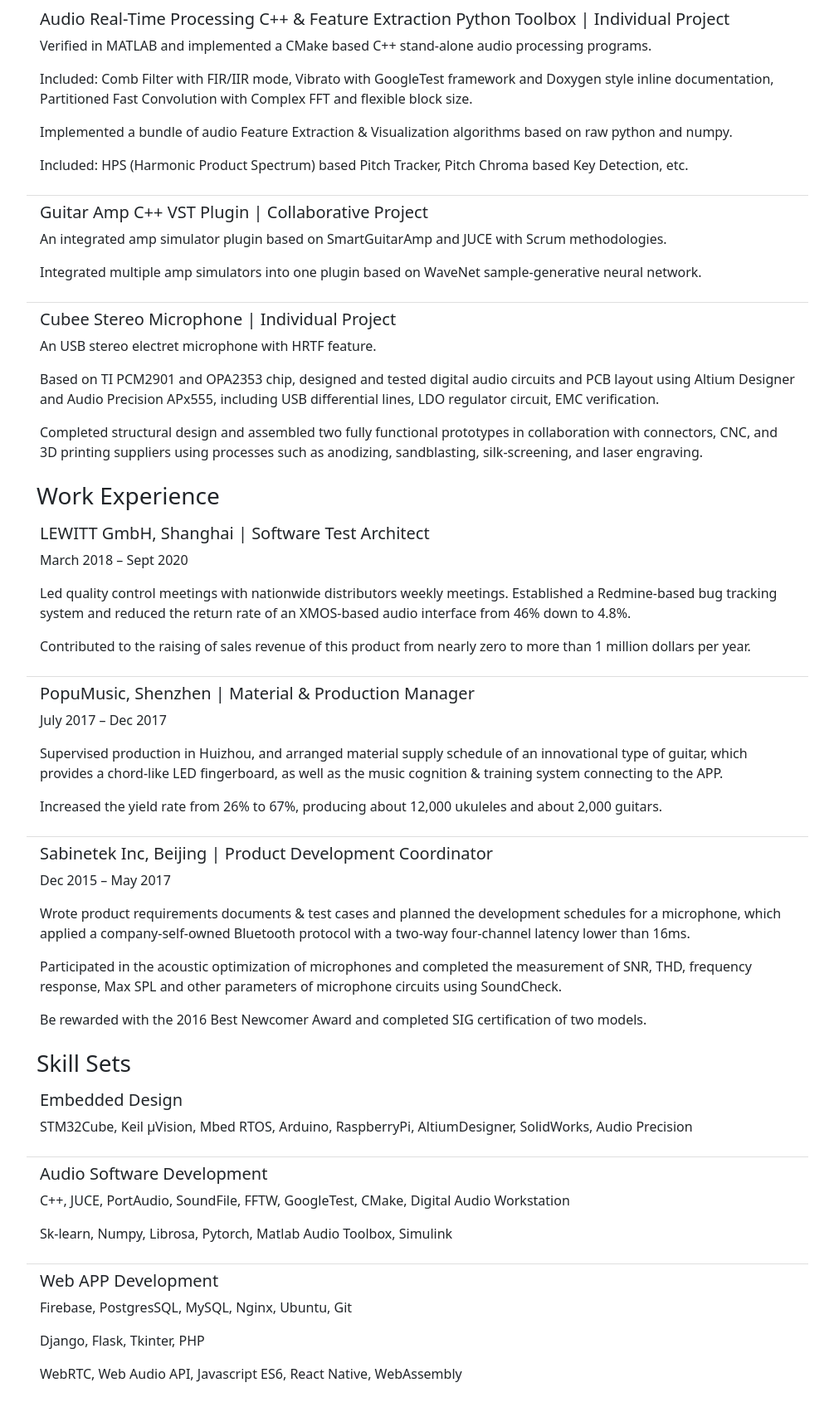
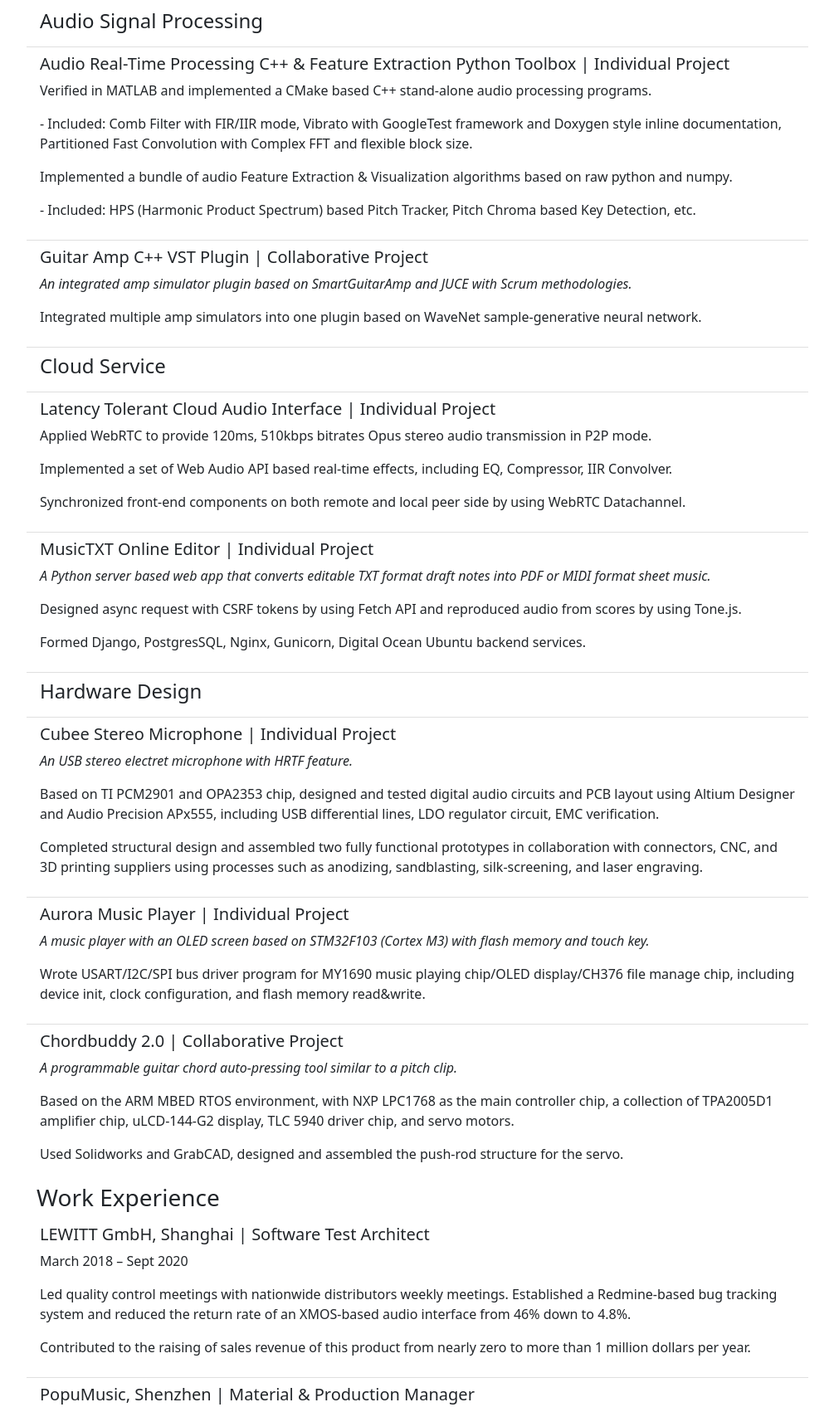
Before and after one commit to talker93/personal_website, a plain HTML site: page cv.html in a window 1280 px wide. Shown: the part 666-2362 px from the top of the page at 83% size, without its empty margins (224-1229 px from the left). Drawn offline with Linux system fonts and the light colour scheme.

Commit message:
Add instrument performance in project

```diff
--- a/cv.html
+++ b/cv.html
@@ -70,33 +70,79 @@
                 <h3>Projects</h3>
                 <ul class="list-group list-group-flush">
                     <li class="list-group-item">
+                        <h4>Audio Signal Processing</h4>
+                    </li>
+                    <li class="list-group-item">
                         <h5>Audio Real-Time Processing C++ & Feature Extraction Python Toolbox | Individual Project</h5>
                         <p>Verified in MATLAB and implemented a CMake based C++ stand-alone audio processing programs.
                         </p>
-                        <p>Included: Comb Filter with FIR/IIR mode, Vibrato with GoogleTest framework and Doxygen style
+                        <p>- Included: Comb Filter with FIR/IIR mode, Vibrato with GoogleTest framework and Doxygen
+                            style
                             inline documentation, Partitioned Fast Convolution with Complex FFT and flexible block size.
                         </p>
                         <p>Implemented a bundle of audio Feature Extraction & Visualization algorithms based on raw
                             python and numpy.</p>
-                        <p>Included: HPS (Harmonic Product Spectrum) based Pitch Tracker, Pitch Chroma based Key
+                        <p>- Included: HPS (Harmonic Product Spectrum) based Pitch Tracker, Pitch Chroma based Key
                             Detection, etc.</p>
                     </li>
                     <li class="list-group-item">
                         <h5>Guitar Amp C++ VST Plugin | Collaborative Project</h5>
-                        <p>An integrated amp simulator plugin based on SmartGuitarAmp and JUCE with Scrum methodologies.
+                        <p><i>An integrated amp simulator plugin based on SmartGuitarAmp and JUCE with Scrum
+                                methodologies.</i>
                         </p>
                         <p>Integrated multiple amp simulators into one plugin based on WaveNet sample-generative neural
                             network. </p>
                     </li>
                     <li class="list-group-item">
+                        <h4>Cloud Service</h4>
+                    </li>
+                    <li class="list-group-item">
+                        <h5>Latency Tolerant Cloud Audio Interface | Individual Project</h5>
+                        <p>Applied WebRTC to provide 120ms, 510kbps bitrates Opus stereo audio transmission in P2P mode.
+                        </p>
+                        <p>Implemented a set of Web Audio API based real-time effects, including EQ, Compressor, IIR
+                            Convolver.</p>
+                        <p>Synchronized front-end components on both remote and local peer side by using WebRTC
+                            Datachannel.</p>
+                    </li>
+                    <li class="list-group-item">
+                        <h5>MusicTXT Online Editor | Individual Project</h5>
+                        <p><i>A Python server based web app that converts editable TXT format draft notes into PDF or
+                                MIDI format sheet music.</i>
+                        </p>
+                        <p>Designed async request with CSRF tokens by using Fetch API and reproduced audio from scores
+                            by using Tone.js.</p>
+                        <p>Formed Django, PostgresSQL, Nginx, Gunicorn, Digital Ocean Ubuntu backend services.</p>
+                    </li>
+                    <li class="list-group-item">
+                        <h4>Hardware Design</h4>
+                    </li>
+                    <li class="list-group-item">
                         <h5>Cubee Stereo Microphone | Individual Project </h5>
-                        <p>An USB stereo electret microphone with HRTF feature.</p>
+                        <p><i>An USB stereo electret microphone with HRTF feature.</i></p>
                         <p>Based on TI PCM2901 and OPA2353 chip, designed and tested digital audio circuits and PCB
                             layout using Altium Designer and Audio Precision APx555, including USB differential lines,
                             LDO regulator circuit, EMC verification.</p>
                         <p>Completed structural design and assembled two fully functional prototypes in collaboration
                             with connectors, CNC, and 3D printing suppliers using processes such as anodizing,
                             sandblasting, silk-screening, and laser engraving.</p>
+                    </li>
+                    <li class="list-group-item">
+                        <h5>Aurora Music Player | Individual Project</h5>
+                        <p><i>A music player with an OLED screen based on STM32F103 (Cortex M3) with flash memory and
+                                touch key.</i>
+                        </p>
+                        <p>Wrote USART/I2C/SPI bus driver program for MY1690 music playing chip/OLED display/CH376 file
+                            manage chip, including device init, clock configuration, and flash memory read&write.</p>
+                    </li>
+                    <li class="list-group-item">
+                        <h5>Chordbuddy 2.0 | Collaborative Project</h5>
+                        <p><i>A programmable guitar chord auto-pressing tool similar to a pitch clip.</i>
+                        </p>
+                        <p>Based on the ARM MBED RTOS environment, with NXP LPC1768 as the main controller chip, a
+                            collection of TPA2005D1 amplifier chip, uLCD-144-G2 display, TLC 5940 driver chip, and servo
+                            motors.</p>
+                        <p>Used Solidworks and GrabCAD, designed and assembled the push-rod structure for the servo.</p>
                     </li>
                 </ul>
             </div>
@@ -140,17 +186,17 @@
                 <h3>Skill Sets</h3>
                 <ul class="list-group list-group-flush">
                     <li class="list-group-item">
-                        <h5>Embedded Design</h5>
+                        <h5>Hardware Design</h5>
                         <p>STM32Cube, Keil µVision, Mbed RTOS, Arduino, RaspberryPi, AltiumDesigner, SolidWorks, Audio
                             Precision</p>
                     </li>
                     <li class="list-group-item">
-                        <h5>Audio Software Development</h5>
+                        <h5>Audio Signal Processing</h5>
                         <p>C++, JUCE, PortAudio, SoundFile, FFTW, GoogleTest, CMake, Digital Audio Workstation</p>
                         <p>Sk-learn, Numpy, Librosa, Pytorch, Matlab Audio Toolbox, Simulink</p>
                     </li>
                     <li class="list-group-item">
-                        <h5>Web APP Development</h5>
+                        <h5>Cloud Service</h5>
                         <p>Firebase, PostgresSQL, MySQL, Nginx, Ubuntu, Git</p>
                         <p>Django, Flask, Tkinter, PHP</p>
                         <p>WebRTC, Web Audio API, Javascript ES6, React Native, WebAssembly</p>
```
Also changed, not shown: projects.html (+2 -3 lines), projects_1.html (added, +90 -0 lines).
